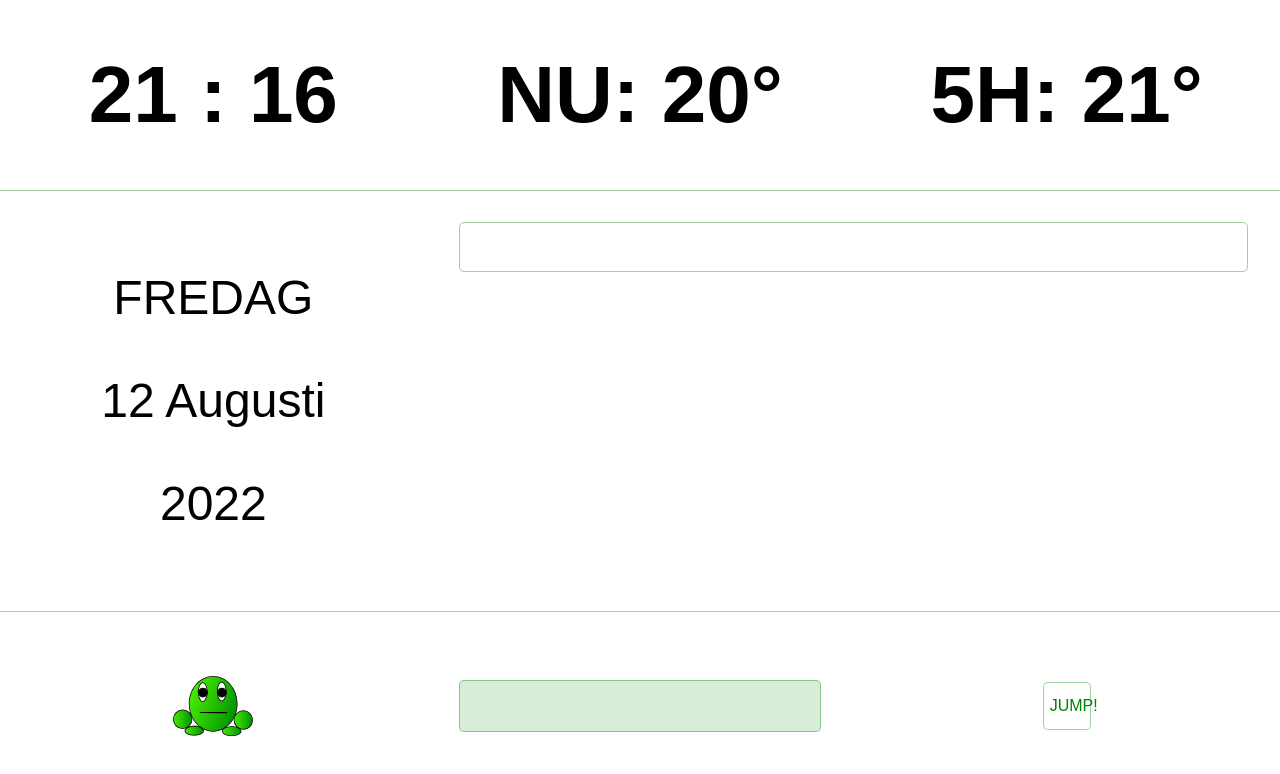
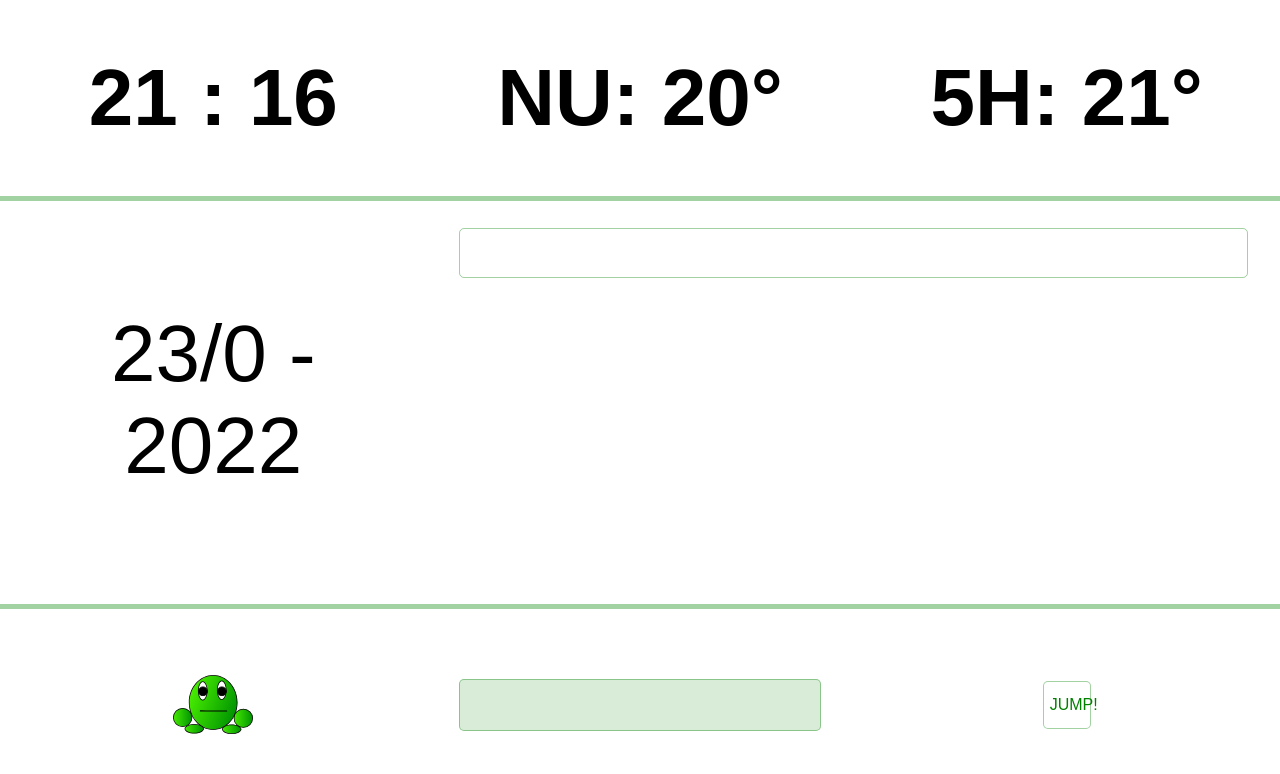
Before and after one commit to segelfartyg/WebFrog, a React (Create React App) app: page / in a window 1280 px wide. Shown: the top 774 px of the page. Built offline with nearby package versions, Linux system fonts and the light colour scheme; no server answers; a web font is replaced by a local one.

Commit message:
fixed date bug

```diff
--- a/src/App.css
+++ b/src/App.css
@@ -54,7 +54,7 @@
   display: grid;
   grid-template-columns: 1fr 1fr 1fr;
   grid-template-rows: 1fr;
-  border-bottom: solid rgba(0, 128, 0, 0.363) 1px;
+  border-bottom: solid rgba(0, 128, 0, 0.363) 5px;
 
 }
 
@@ -81,7 +81,7 @@
   display: grid;
   grid-template-columns: 1fr 1fr 1fr;
 
-  border-top: solid rgba(0, 128, 0, 0.363) 1px;
+  border-top: solid rgba(0, 128, 0, 0.363) 5px;
 
 
 }
@@ -179,7 +179,7 @@ h1{
 }
 
 .date p{
-  font-size: 3rem;
+  font-size: 5rem;
   text-align: center;
 }
 
--- a/src/App.js
+++ b/src/App.js
@@ -15,6 +15,7 @@ function App() {
   const [frogTemp5, setfrogTemp5] = useState("21");
 
   const [news, setNews] = useState([{}])
+  const  [dayData, setDayData] = useState(["1", "1", "2000"])
 
 useEffect(() => {
 
@@ -100,6 +101,16 @@ setNews(newsItems)
 
     console.log(response.data);
   })
+
+
+
+var dayData = new Date()
+
+var day = dayData.getDate()
+var month = dayData.getMonth()
+var year = dayData.getFullYear()
+
+setDayData([day, month, year])
 
 
 
@@ -321,9 +332,8 @@ setNews(newsItems)
   <div className="middleBox date">
 
   <div className="dateDiv">
-  <p>FREDAG</p>
-  <p>12 Augusti</p>
-  <p>2022</p>
+  <p>{dayData[0] + "/" + dayData[1] + " - " + dayData[2]}</p>
+
   </div>
 
 
```
